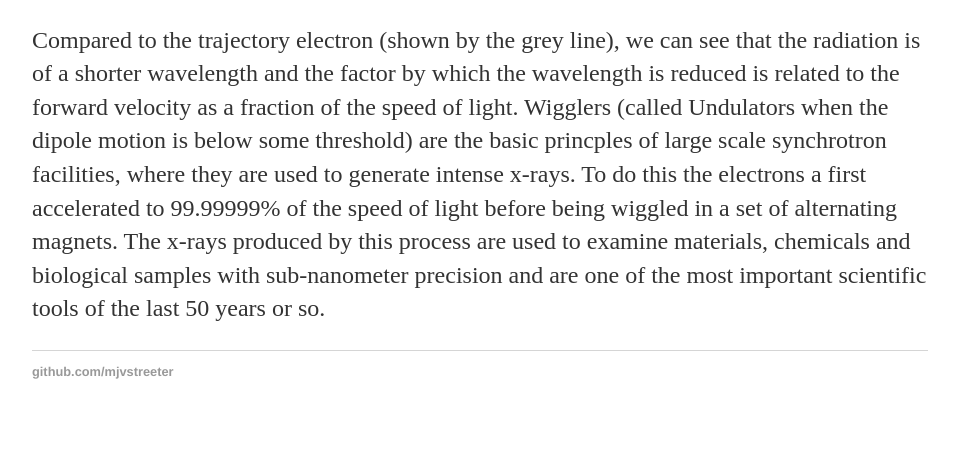
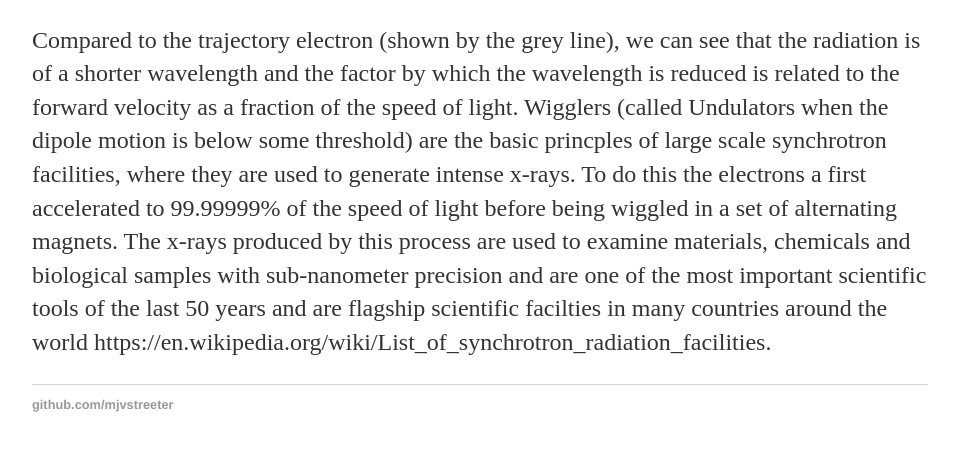
Before and after one commit to mjvstreeter/mjvstreeter.github.io, a Jekyll site: the page built from _posts/2021-01-10-Visualising-radiation-from-accelerating-charges.md, in a window 1280 px wide and 900 px high, scrolled down 2870 px, cut to the strip 428-879 px from the top of the window. Shown: the whole strip, without its empty margins (160-1119 px from the left). Built offline with Jekyll 4.4.1, drawn with Linux system fonts in a browser that asks for light colours.

Commit message:
Update 2021-01-10-Visualising-radiation-from-accelerating-charges.md

```diff
--- a/_posts/2021-01-10-Visualising-radiation-from-accelerating-charges.md
+++ b/_posts/2021-01-10-Visualising-radiation-from-accelerating-charges.md
@@ -49,4 +49,4 @@ The electro-magnetic radiation emitted by the dipole is compressed in the forwar
 Compared to the trajectory electron (shown by the grey line), we can see that the radiation is of a shorter wavelength and the factor by which the wavelength is reduced is related to the forward velocity as a fraction of the speed of light.
 Wigglers (called Undulators when the dipole motion is below some threshold) are the basic princples of large scale synchrotron facilities, where they are used to generate intense x-rays.
 To do this the electrons a first accelerated to 99.99999% of the speed of light before being wiggled in a set of alternating magnets.
-The x-rays produced by this process are used to examine materials, chemicals and biological samples with sub-nanometer precision and are one of the most important scientific tools of the last 50 years or so.
+The x-rays produced by this process are used to examine materials, chemicals and biological samples with sub-nanometer precision and are one of the most important scientific tools of the last 50 years and are  flagship scientific facilties in many countries around the world https://en.wikipedia.org/wiki/List_of_synchrotron_radiation_facilities.
```
